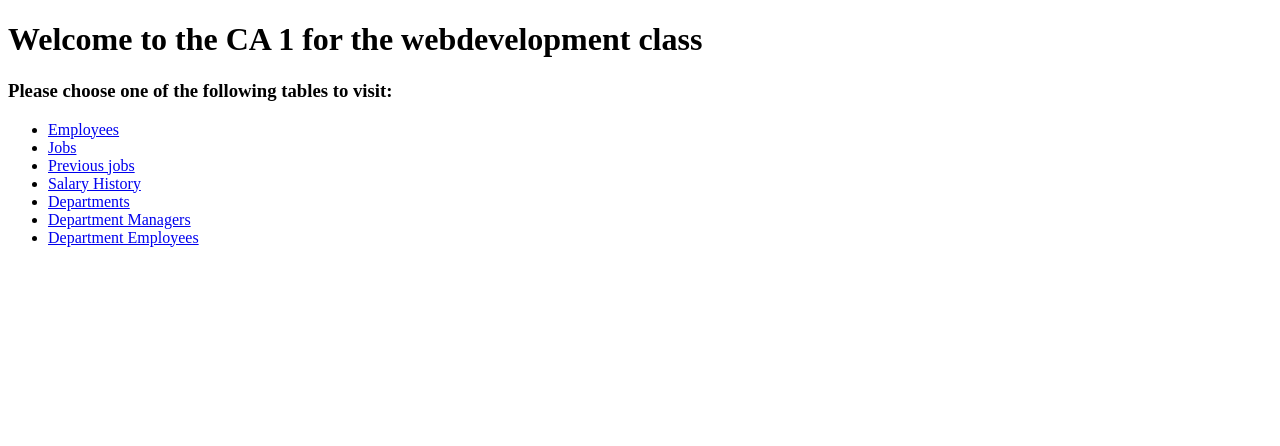
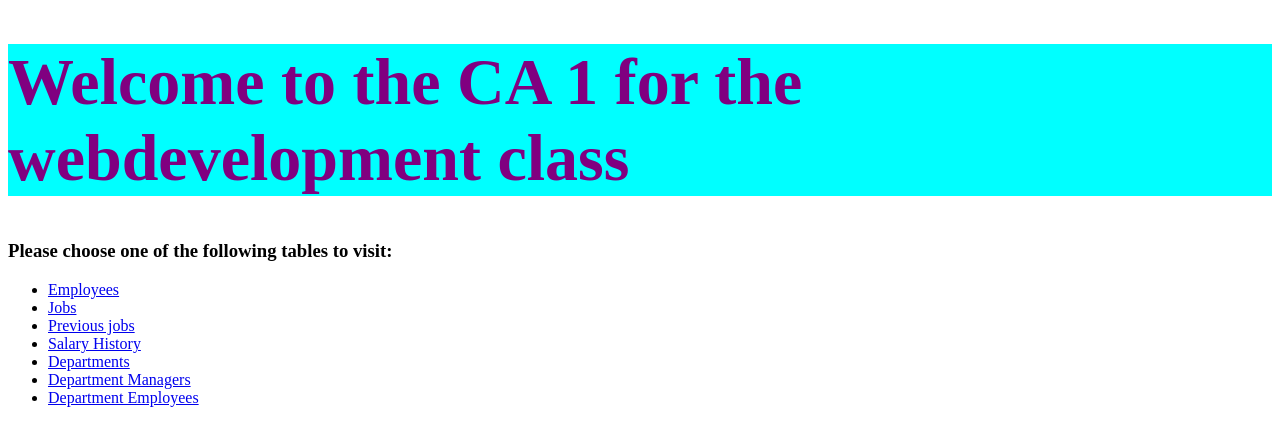
Before and after one commit to guilhermeteruaki/CA1WebdevolopmentClass2022047, a plain HTML site: page index.html in a window 1280 px wide. Drawn offline with Linux system fonts and the light colour scheme; the site is published under a folder, as on GitHub Pages, so addresses that start at the root find nothing.

Commit message:
CSS worling

```diff
--- a/index.html
+++ b/index.html
@@ -1,8 +1,7 @@
 <!doctype html>
 <html>
     <head>
-        <link rel="stylesheet" href="/CSS/style.css">
-
+        <link rel="stylesheet" href="css/style.css">
     </head>
 
     <body>
@@ -28,6 +27,4 @@
 
     </body>
 
-
-
-</html>
+    </html>
```
